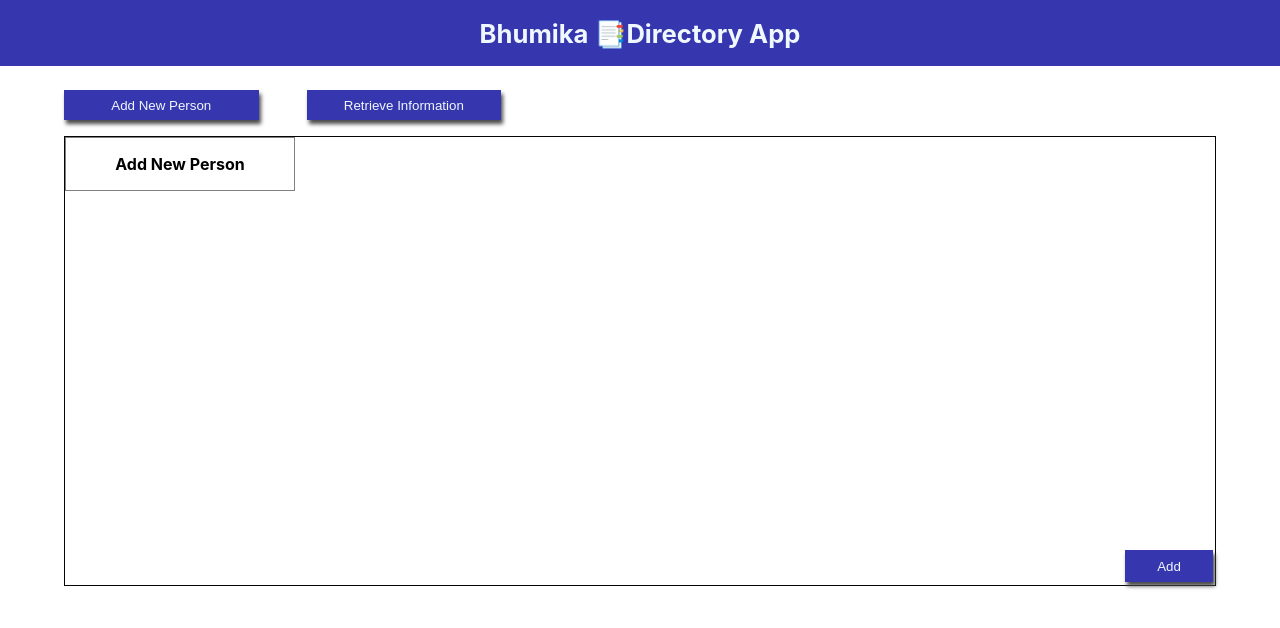
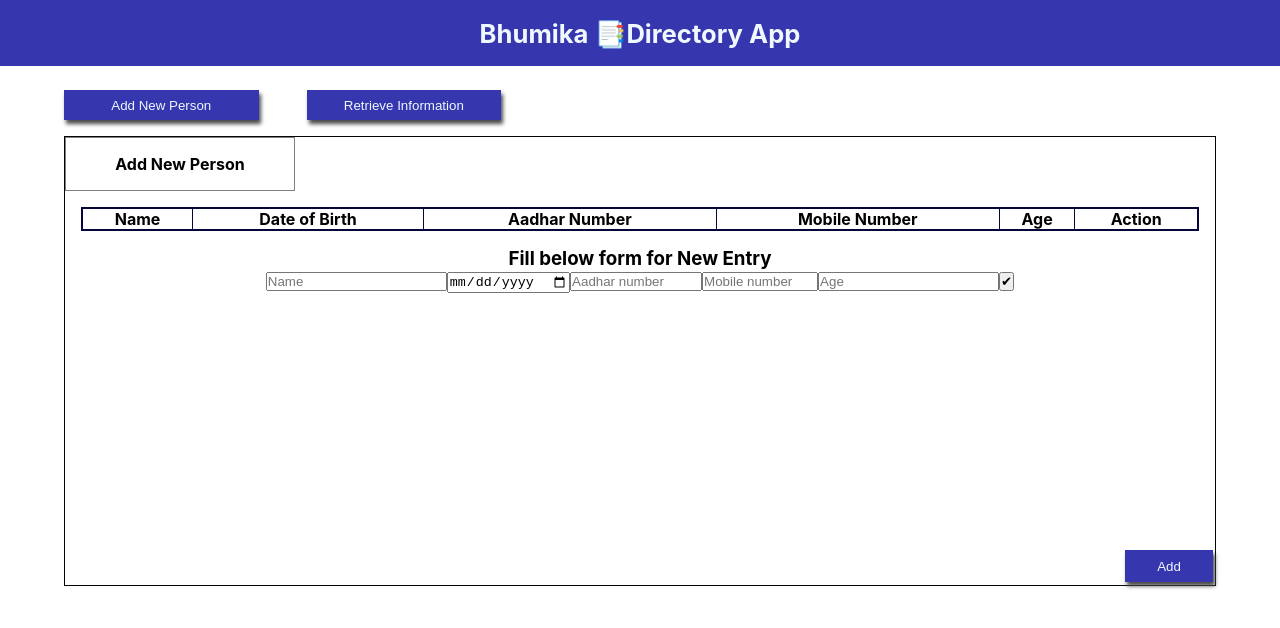
Before and after one commit to Bhumikakri/WeeklyTest4-React, a React (Create React App) app: page / in a window 1280 px wide. Both pictures are taken after a click on the button "Add". Shown: the top 628 px of the page. Built offline with nearby package versions, Linux system fonts and the light colour scheme.

Commit message:
Retrive Section left

```diff
--- a/src/Component/AddPerson/AddPerson.js
+++ b/src/Component/AddPerson/AddPerson.js
@@ -1,8 +1,21 @@
+// AddPerson.js
 import React from "react";
-import './addPerson.css';
+import "./addPerson.css";
+import { useDataContext } from "../DataContext";
+import PersonForm from "./PersonForm";
 
-const AddPerson=()=>{
-    return(
+const AddPerson = () => {
+  const { state, dispatch, actionTypes } = useDataContext();
+
+  function addData() {
+    dispatch({ type: actionTypes.SET_WANT_TO_ADD, payload: true });
+  }
+
+  function deleteData(deletedIdx) {
+    dispatch({ type: actionTypes.DELETE_DATA, payload: deletedIdx });
+  }
+
+  return (
     <div className="AddPerson">
       <div>
         <div className="title">
@@ -10,8 +23,35 @@ const AddPerson=()=>{
         </div>
       </div>
       <div>
-                <button className="AddBtn">Add</button>
+        <div className="DataBody">
+          <table frame="box"  rules="all">
+            <tr>
+              <th>Name</th>
+              <th>Date of Birth</th>
+              <th>Aadhar Number</th>
+              <th>Mobile Number</th>
+              <th>Age</th>
+              <th>Action</th>
+            </tr>
+            {state.userData.map((item, idx) => (
+              <tr key={idx}>
+                <td>{item.Name}</td>
+                <td>{item.DOB}</td>
+                <td>{item.AadharNumber}</td>
+                <td>{item.MobileNumber}</td>
+                <td>{item.Age}</td>
+                <td>
+                  <button onClick={() => deleteData(idx)}>❌</button>
+                </td>
+              </tr>
+            ))}
+          </table>
         </div>
+        <button className="AddBtn" onClick={addData}>
+          Add
+        </button>
+      </div>
+      {state.wantToAdd && <PersonForm />}
     </div>
   );
 };
--- /dev/null
+++ b/src/Component/AddPerson/PersonForm.js
@@ -0,0 +1,119 @@
+import "./addPerson.css";
+import React, { useReducer } from "react";
+import { useDataContext } from "../DataContext";
+
+const initialState = {
+  username: "",
+  dob: "",
+  aadhar: "",
+  phoneNum: "",
+  age: "",
+};
+
+const actionTypes = {
+  UPDATE_USERNAME: "UPDATE_USERNAME",
+  UPDATE_DOB: "UPDATE_DOB",
+  UPDATE_AADHAR: "UPDATE_AADHAR",
+  UPDATE_PHONE_NUM: "UPDATE_PHONE_NUM",
+  UPDATE_AGE: "UPDATE_AGE",
+};
+
+const reducer = (state, action) => {
+  switch (action.type) {
+    case actionTypes.UPDATE_USERNAME:
+      return { ...state, username: action.payload };
+    case actionTypes.UPDATE_DOB:
+      return { ...state, dob: action.payload };
+    case actionTypes.UPDATE_AADHAR:
+      return { ...state, aadhar: action.payload };
+    case actionTypes.UPDATE_PHONE_NUM:
+      return { ...state, phoneNum: action.payload };
+    case actionTypes.UPDATE_AGE:
+      return { ...state, age: action.payload };
+    default:
+      return state;
+  }
+};
+
+const PersonForm = () => {
+  const { dispatch, actionTypes } = useDataContext();
+  const [state, localDispatch] = useReducer(reducer, initialState);
+
+  function saveData() {
+    dispatch({ type: actionTypes.SET_WANT_TO_ADD, payload: false });
+
+    const newUser = {
+      Name: state.username,
+      DOB: state.dob,
+      AadharNumber: state.aadhar,
+      MobileNumber: state.phoneNum,
+      Age: state.age,
+    };
+
+    dispatch({ type: actionTypes.ADD_DATA, payload: newUser });
+  }
+
+  return (
+    <div className="PersonForm">
+      <h3>Fill below form for New Entry</h3>
+      <div className="FormInputs">
+        <input
+          onChange={(e) =>
+            localDispatch({
+              type: actionTypes.UPDATE_USERNAME,
+              payload: e.target.value,
+            })
+          }
+          type="text"
+          placeholder="Name"
+        />
+        <input
+          onChange={(e) =>
+            localDispatch({
+              type: actionTypes.UPDATE_DOB,
+              payload: e.target.value,
+            })
+          }
+          type="date"
+        />
+        <input
+          onChange={(e) =>
+            localDispatch({
+              type: actionTypes.UPDATE_AADHAR,
+              payload: e.target.value,
+            })
+          }
+          type="number"
+          placeholder="Aadhar number"
+          min="100000000000"
+          max="999999999999"
+        />
+        <input
+          onChange={(e) =>
+            localDispatch({
+              type: actionTypes.UPDATE_PHONE_NUM,
+              payload: e.target.value,
+            })
+          }
+          type="number"
+          placeholder="Mobile number"
+          min="1000000000"
+          max="9999999999"
+        />
+        <input
+          onChange={(e) =>
+            localDispatch({
+              type: actionTypes.UPDATE_AGE,
+              payload: e.target.value,
+            })
+          }
+          type="text"
+          placeholder="Age"
+        />
+        <button onClick={saveData}> ✔ </button>
+      </div>
+    </div>
+  );
+};
+
+export default PersonForm;
--- a/src/Component/AddPerson/addPerson.css
+++ b/src/Component/AddPerson/addPerson.css
@@ -3,6 +3,7 @@
     height: 450px;
     position: relative;
     border: 1px solid rgb(5, 5, 5);
+
 }
 .title{
     width: 20%;
@@ -26,3 +27,25 @@
     cursor: pointer;
     opacity: 0.9;
 }
+.DataBody{
+    align-self: center;
+
+    /* border: 2px solid red; */
+    padding: 1rem;
+}
+table{
+    width: 100%;
+    border: 2px solid rgb(5, 5, 58);
+    border-radius: 5px;
+    text-align: center;
+}
+table > tbody{
+    border: 2px solid red;
+}
+.PersonForm{
+    /* border: 2px solid red; */
+    display: flex;
+    flex-direction:column;
+    align-items: center;
+
+}
```
Lines whose indentation alone changed are shown as unchanged.
